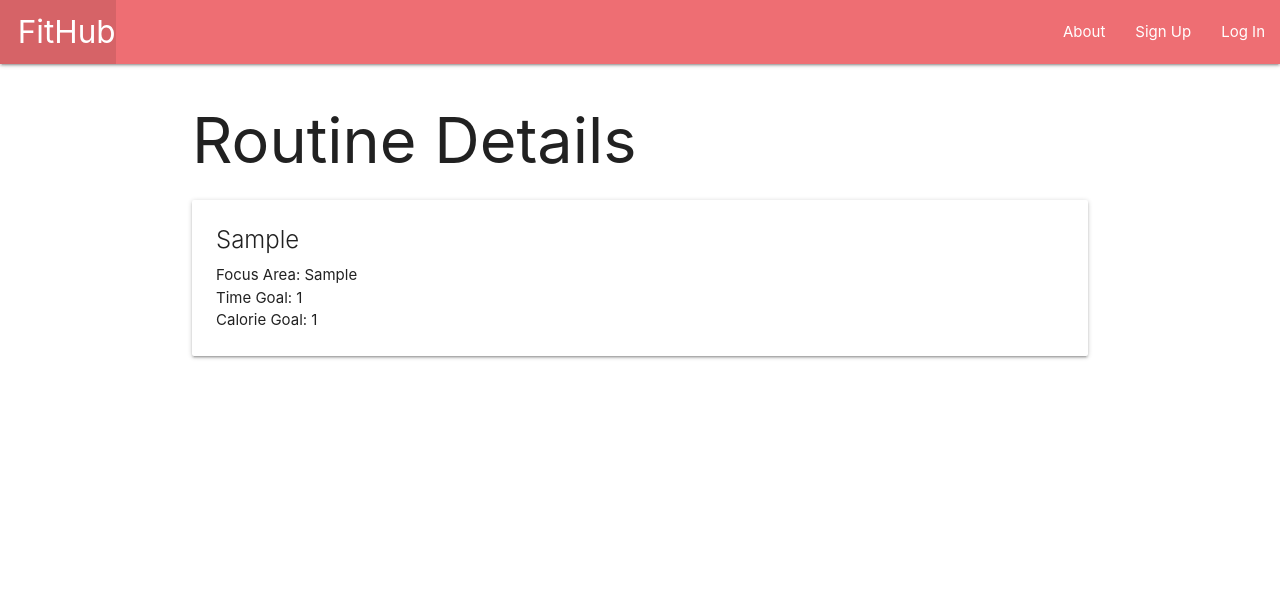
After one commit to odalysruano/fithub-app, a Django app: page /routines/1/ in a window 1280 px wide. The commit adds this page. Shown: the top 596 px of the page. Run offline with Django 4.2, Linux system fonts and the light colour scheme; tables that the repository leaves empty hold one stand-in row (values such as "Sample post").

Commit message:
add detail functionality

```diff
--- /dev/null
+++ b/main_app/templates/routines/detail.html
@@ -0,0 +1,15 @@
+{% extends 'base.html' %}
+{% block content %}
+
+<h1>Routine Details</h1>
+
+<div class="card">
+    <div class="card-content">
+        <span class="card-title">{{ routine.day_of_the_week }}</span>
+        <p>Focus Area: {{ routine.focus_area }}</p>
+        <p>Time Goal: {{ routine.time_goal }}</p>
+        <p>Calorie Goal: {{ routine.calorie_goal }}</p>
+    </div>
+</div>
+
+{% endblock %}
--- a/main_app/templates/routines/index.html
+++ b/main_app/templates/routines/index.html
@@ -5,12 +5,14 @@
 
 {% for routine in routines %}
     <div class="card">
+        <a href="{% url 'detail' routine.id %}">
             <div class="card-content">
                 <span class="card-title">{{ routine.day_of_the_week }}</span>
                 <p>Focus Area: {{ routine.focus_area }}</p>
                 <p>Time Goal: {{ routine.time_goal }}</p>
                 <p>Calorie Goal: {{ routine.calorie_goal }}</p>
             </div>
+        </a>
     </div>
 {% endfor %}
 
--- a/main_app/urls.py
+++ b/main_app/urls.py
@@ -5,5 +5,6 @@ urlpatterns = [
     path('', views.home, name='home'),
     path('about/', views.about, name='about'),
     path('routines/', views.routines_index, name='index'),
+    path('routines/<int:routine_id>/', views.routines_detail, name='detail'),
     path('accounts/signup/', views.signup, name='signup'),
 ]
--- a/main_app/views.py
+++ b/main_app/views.py
@@ -18,6 +18,12 @@ def routines_index(request):
         'routines': routines
     })
 
+def routines_detail(request, routine_id):
+    routine = Routine.objects.get(id=routine_id)
+    return render(request, 'routines/detail.html', {
+        'routine': routine
+        })
+
 def signup(request):
     error_message = ''
     if request.method == 'POST':
```
Lines whose indentation alone changed are shown as unchanged.
